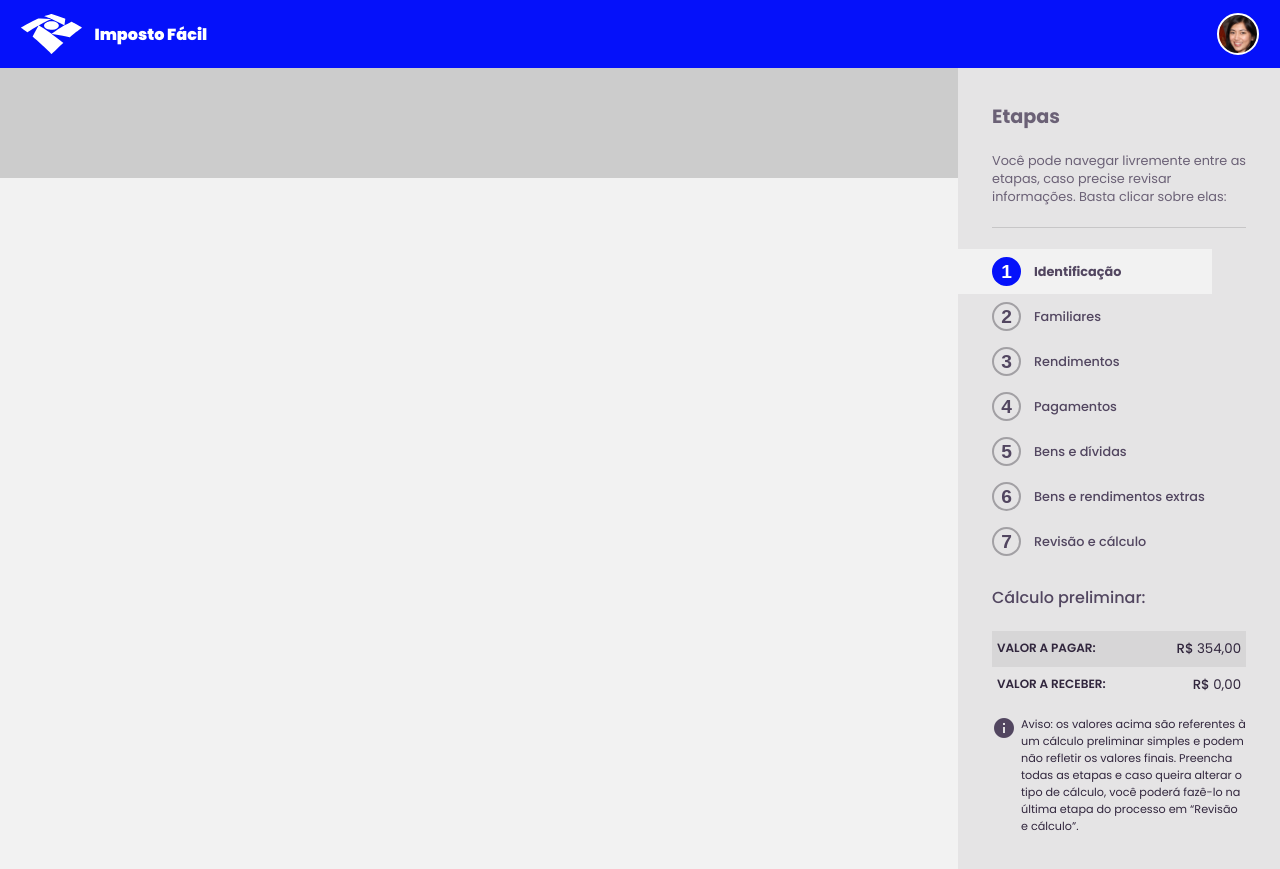
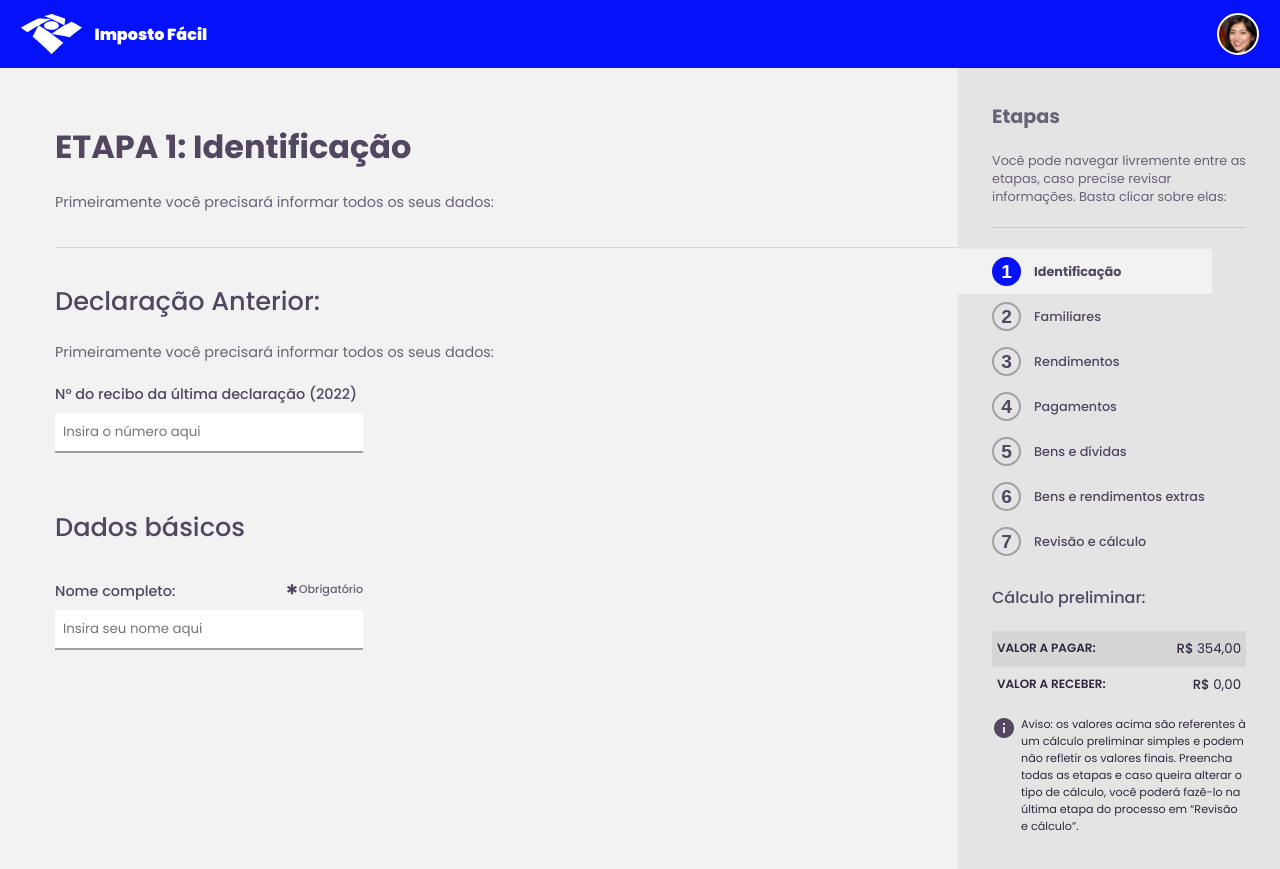
Before and after one commit to jomRsilva/impostofacil, a Vue app: page /formulario in a window 1280 px wide. Built offline with nearby package versions, Linux system fonts and the light colour scheme; a web font is replaced by a local one.

Commit message:
layout: Form page & Form inputs created

```diff
--- a/src/assets/css/form.css
+++ b/src/assets/css/form.css
@@ -2,5 +2,158 @@
 
 .form_page_container {
 	max-width: 1044px;
-	background-color: #ccc;
 }
+
+@media (min-width: 1920px) {
+	.form_page_container {
+		max-width: 1600px!important;
+	}
+}
+
+	.setp_title {
+		font-size: 2em;
+		font-weight: 700;
+		line-height: normal;
+		margin-bottom: 21px;
+	}
+
+	.setp_par {
+		font-size: .9em;
+		font-style: normal;
+		font-weight: 400;
+		line-height: normal;
+		color: var(--blc-3);
+	}
+		.stepPar_margin {
+			margin: 21px 0;
+		}
+
+	.setp_hr {
+		border: none;
+		height: 1px;
+		width: 100%;
+		margin: 34px 0;
+		background: #D7D6D7;
+	}
+
+@media (max-width: 576px) {
+	.setp_title {
+		font-size: 1.6em;
+	}
+}
+
+/* inputs */
+
+.input_row {
+	width: 100%;
+}
+
+.input_box {
+	width: 50%;
+	flex-direction: column;
+	position: relative;
+}
+
+	.input_box label {
+		color: #524660;
+		font-size: .9em;
+		font-style: normal;
+		font-weight: 500;
+		line-height: normal;
+	}
+
+	.input_box .input_container {
+		width: 100%;
+		margin-top: 8px;
+	}
+		.input_container input,
+		.input_container select,
+		.input_container textarea {
+			width: 100%;
+			height: 40px;
+			border: none;
+			border-bottom: 2px solid #A2A0A4;
+			outline: none;
+			padding: 0 8px;
+			transition: .1s ease;
+		}
+			.input_container input:hover,
+			.input_container select:hover,
+			.input_container textarea:hover {
+				border-color: var(--blc-3);
+				cursor: pointer;
+			}
+			.input_container input:focus,
+			.input_container select:focus,
+			.input_container textarea:focus {
+				border-color: var(--azul);
+				cursor: text;
+			}
+
+	.required_badge {
+		position: absolute;
+		top: 0;
+		right: 0;
+		align-items: center;
+		font-size: .7em;
+		color: var(--blc-3);
+		font-weight: 500;
+	}
+		.required_badge span {
+			font-size: 1.2em;
+		}
+
+	/* size types */
+	.normal_size {
+		width: 50%;
+	}
+	.full_size {
+		width: 100%;
+	}
+	.third_size {
+		width: 33%;
+	}
+
+@media (max-width: 576px) {
+	.normal_size, .full_size, .third_size {
+		width: 100%;
+	}
+}
+
+.blankspace {
+	border: none;
+	background: none;
+	width: 100%;
+	height: 55px;
+}
+	.small_blkspc {
+		height: 34px!important;
+	}
+
+/* hidden field */
+
+.hiddenfield_question {
+	width: 100%;
+	border: 1px solid #D7D6D7;
+	background: #FFF;
+	padding: 34px;
+}
+	.question_body {
+		flex-direction: column;
+		margin-left: 34px;
+	}
+
+	.question_body p {
+		font-size: .9em;
+	}
+		.question_body .btn_group {
+			margin-top: 21px;
+		}
+			.question_body .btn_group button small {
+				font-size: 1em;
+			}
+
+		.hiddenfield_question .material-icons {
+			font-size: 2em;
+			color: #B4B2B5;
+		}
--- /dev/null
+++ b/src/components/Step1Identificacao.vue
@@ -0,0 +1,88 @@
+<template>
+
+<div class="form_page_component">
+
+	<h1 class="setp_title"> ETAPA 1: Identificação </h1>
+
+	<p class="setp_par">
+		Primeiramente você precisará informar todos os seus dados:
+	</p>
+
+	<hr class="setp_hr">
+
+	<h3 class="section_title"> Declaração Anterior: </h3>
+
+	<p class="setp_par stepPar_margin">
+		Primeiramente você precisará informar todos os seus dados:
+	</p>
+
+	<!-- ano anterior -->
+	<InputTextBox
+		sizeType="third_size"
+		labelText="N° do recibo da última declaração (2022)"
+		placeholderText="Insira o número aqui"
+		:isrequired="false"
+	/>
+
+	<hr class="blankspace">
+
+	<!-- dados pessoais (hidden field) -->
+
+	<div v-if="!question1" class="dflex hiddenfield_question">
+		<span class="material-icons"> tips_and_updates </span>
+		<div class="dflex question_body">
+			<p> Gostaria de resgatar informações de um ano anterior? </p>
+				<div class="dflex btn_group">
+					<button class="dflex btn btn_fill">
+						<small> Sim </small>
+					</button>
+
+					<button class="dflex btn">
+						<small> Não, iniciar preenchimento do zero </small>
+					</button>
+				</div>
+		</div>
+	</div>
+
+	<div v-if="question1" class="hidden_field">
+		<h3 class="section_title"> Dados básicos </h3>
+
+		<hr class="blankspace small_blkspc">
+
+		<InputTextBox
+			sizeType="third_size"
+			labelText="Nome completo:"
+			placeholderText="Insira seu nome aqui"
+			:isrequired="true"
+		/>
+	</div>
+
+
+</div>
+
+</template>
+
+<script>
+
+import InputTextBox from '../components/form/InputTextBox.vue'
+
+export default {
+
+	name: 'Step1Identificacao',
+
+	components: {
+		InputTextBox
+	},
+
+	data() {
+		return {
+			question1: true
+		}
+	}
+
+}
+</script>
+
+<style>
+
+</style>
--- /dev/null
+++ b/src/components/form/InputTextBox.vue
@@ -0,0 +1,39 @@
+<template>
+	<div class="dflex input_row">
+		<div :class="['dflex', 'input_box', sizeType]">
+			<label for=""> {{ labelText }} </label>
+			<small class="dflex required_badge" v-if="isrequired">
+				<span class="material-icons"> emergency </span> Obrigatório
+			</small>
+			<div class="dflex input_container">
+				<input type="text" name="" :placeholder="placeholderText">
+			</div>
+		</div>
+	</div>
+</template>
+
+<script>
+export default {
+	name: 'InputTextBox',
+	data() {
+		return {
+			localVModel: ''
+		}
+	},
+	props: {
+		sizeType: String,
+		labelText: String,
+		placeholderText: String,
+		vModel: String,
+		isrequired: Boolean
+	},
+
+	created() {
+		console.log(typeof(this.isrequired))
+	}
+}
+</script>
+
+<style>
+
+</style>
--- a/src/store/index.js
+++ b/src/store/index.js
@@ -3,7 +3,19 @@ import { createStore } from 'vuex'
 export default createStore({
   state: {
 		// side nav
-		mobNavReq: false
+		mobNavReq: false,
+
+		// setp focus
+		step1Focus: true,
+		step2Focus: false,
+		step3Focus: false,
+		step4Focus: false,
+		step5Focus: false,
+		step6Focus: false,
+		step7Focus: false,
+
+		// Value Storage
+		declaracaoAnteriorNumero: '',
 
   },
   getters: {
--- a/src/views/Formulario.vue
+++ b/src/views/Formulario.vue
@@ -5,17 +5,19 @@
 	<Steps />
 
 	<!-- Passos -->
+	<Step1Identificacao v-if="$store.state.step1Focus" />
 
 </main>
 </template>
 
 <script>
 import Steps from '../components/Steps.vue'
+import Step1Identificacao from '../components/Step1Identificacao.vue'
 
 export default {
   name: 'Formulario',
   components: {
-		Steps
+		Steps, Step1Identificacao
   }
 }
 </script>
```
